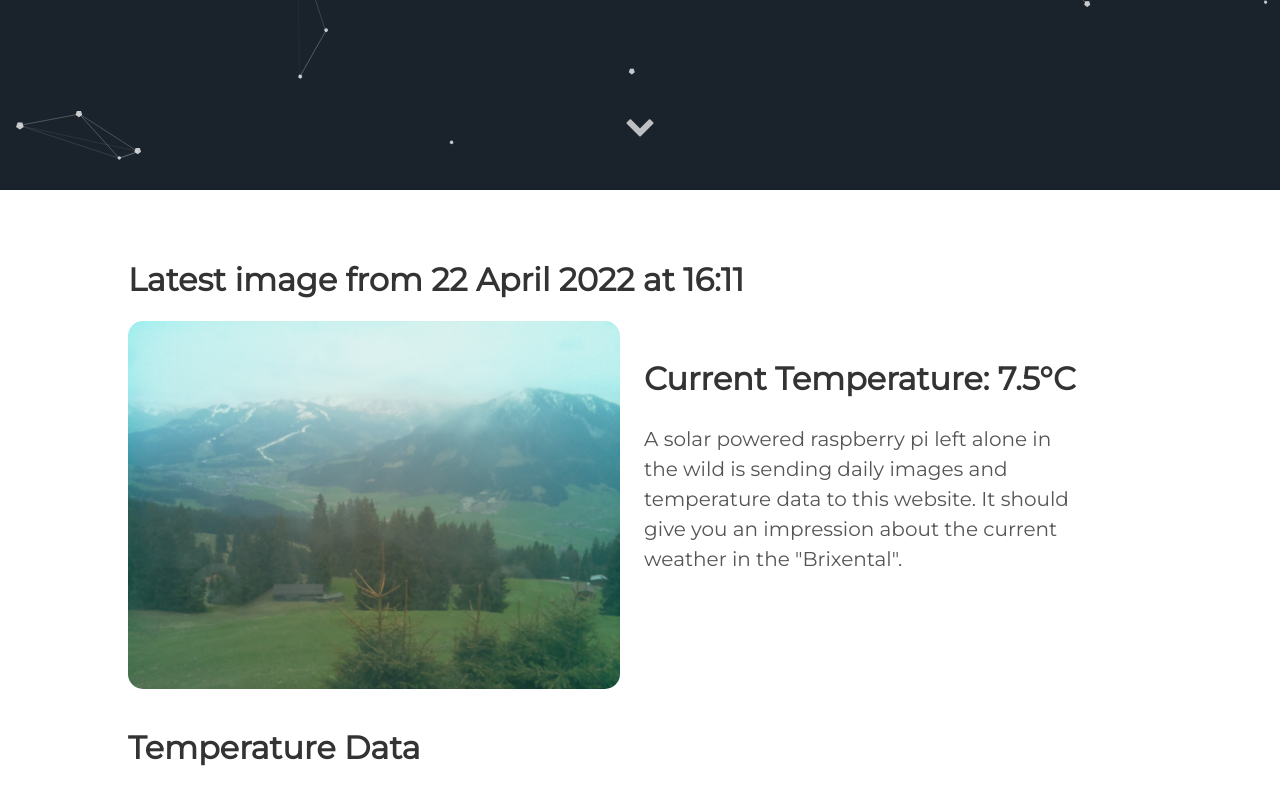
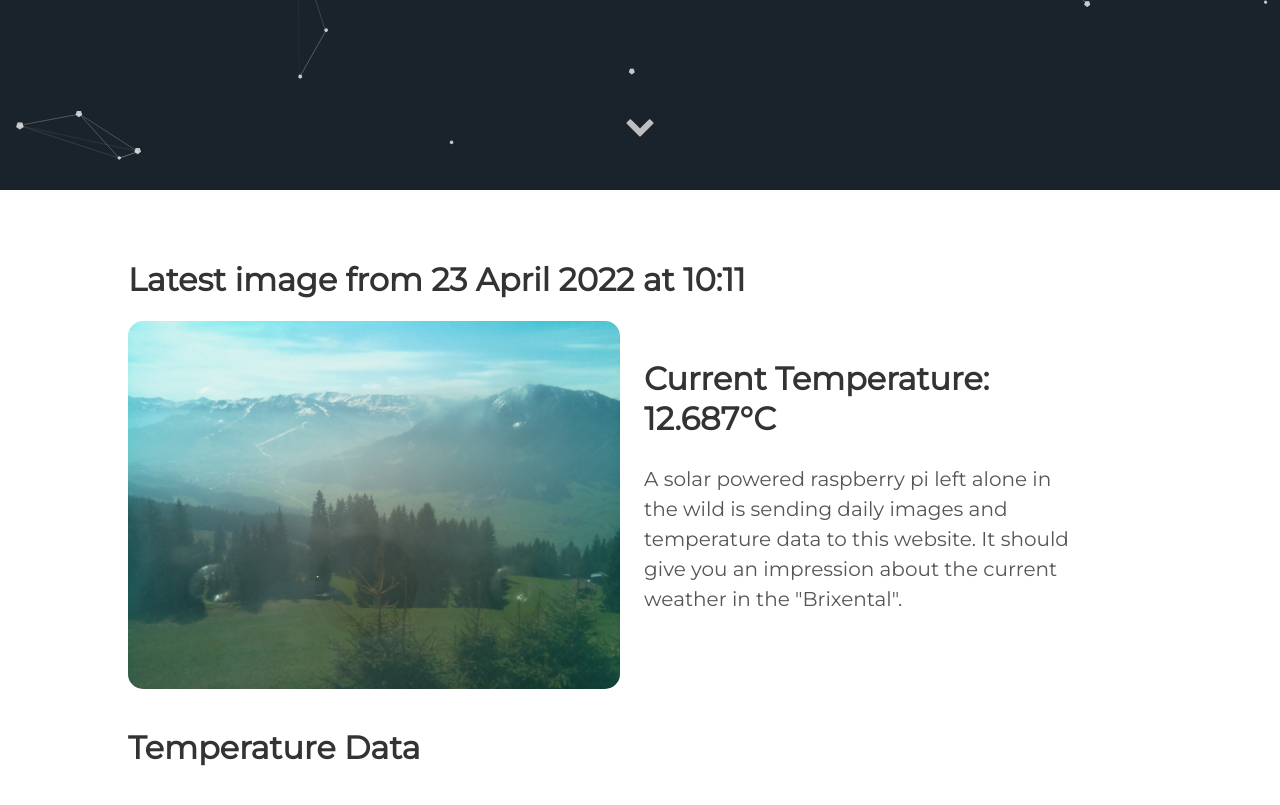
Before and after one commit to vektorious/vektorious.github.io, a Jekyll site: the page built from resources/huette.md, in a window 1280 px wide and 900 px high, scrolled down 710 px. Shown: the top 805 px of the window. Built offline with Jekyll 4.4.1, drawn with Linux system fonts in a browser that asks for light colours.

Commit message:
I'm a bot beep boop

```diff
--- a/resources/huette.md
+++ b/resources/huette.md
@@ -6,13 +6,13 @@ image: '/assets/img/'
 description: 'Live image from the Austrian alps'
 twitter_text: ' '
 ---
-## Latest image from 22 April 2022 at 16:11
+## Latest image from 23 April 2022 at 10:11
 <div class="huette">
   <div class="huette-image">
     <img src="{{ "/assets/img/huette.jpg" | prepend: site.baseurl }}">
   </div>
   <div class="huette-text">
-        <h2>Current Temperature: 7.5°C</h2>
+        <h2>Current Temperature: 12.687°C</h2>
         <p>A solar powered raspberry pi left alone in the wild is sending daily images and temperature data to this website. It should give you an impression about the current weather in the "Brixental".</p>
 
   </div>
```
Also changed, not shown: rpi-script/2022-04-23_100943.txt (renamed from rpi-script/2022-04-22_160944.txt, +5 -5 lines), rpi-script/huette.md (+2 -2 lines), assets/img/huette.jpg, assets/img/temp_plot.png, rpi-script/temp_plot.png, 1 other file.
